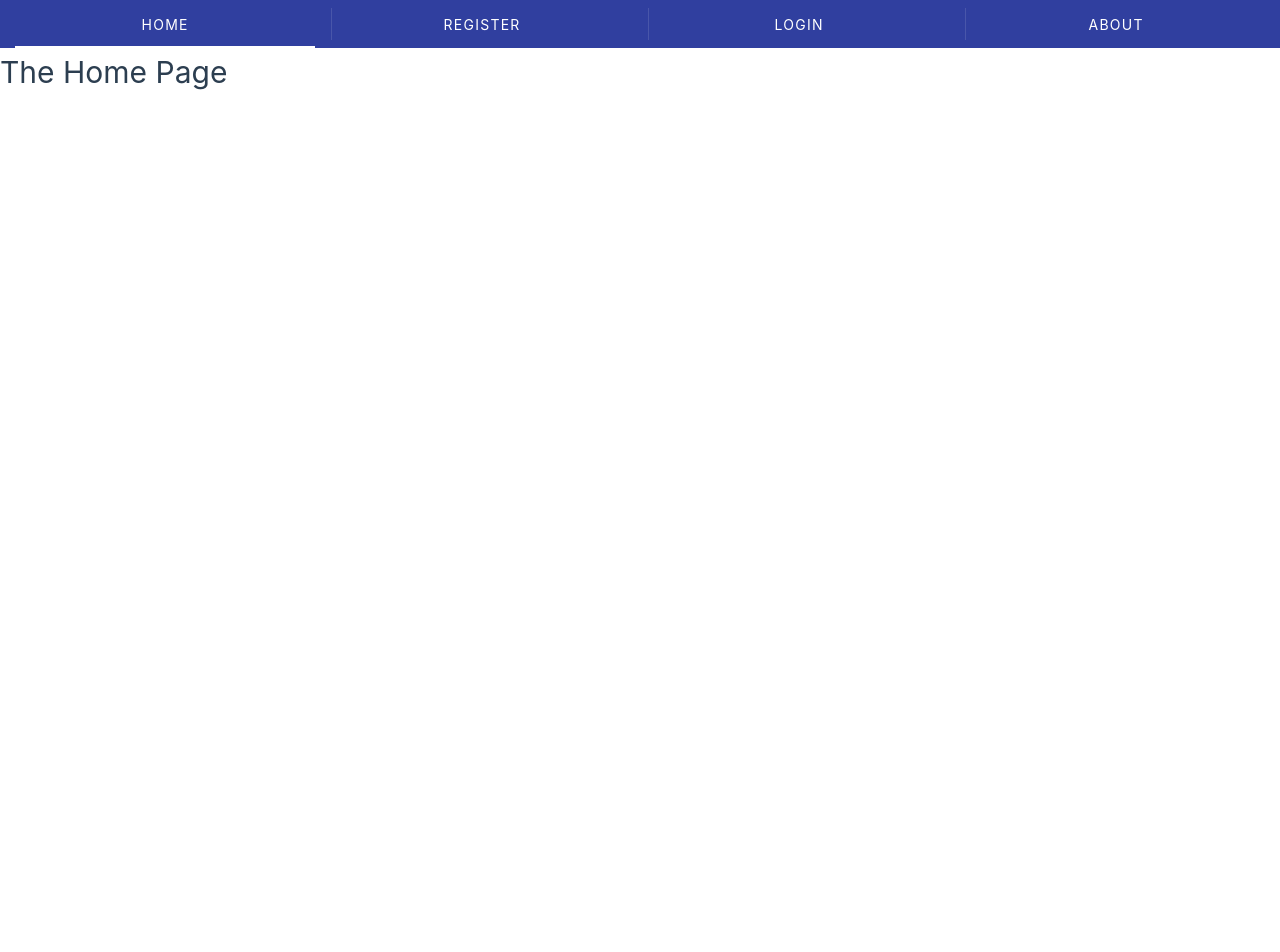
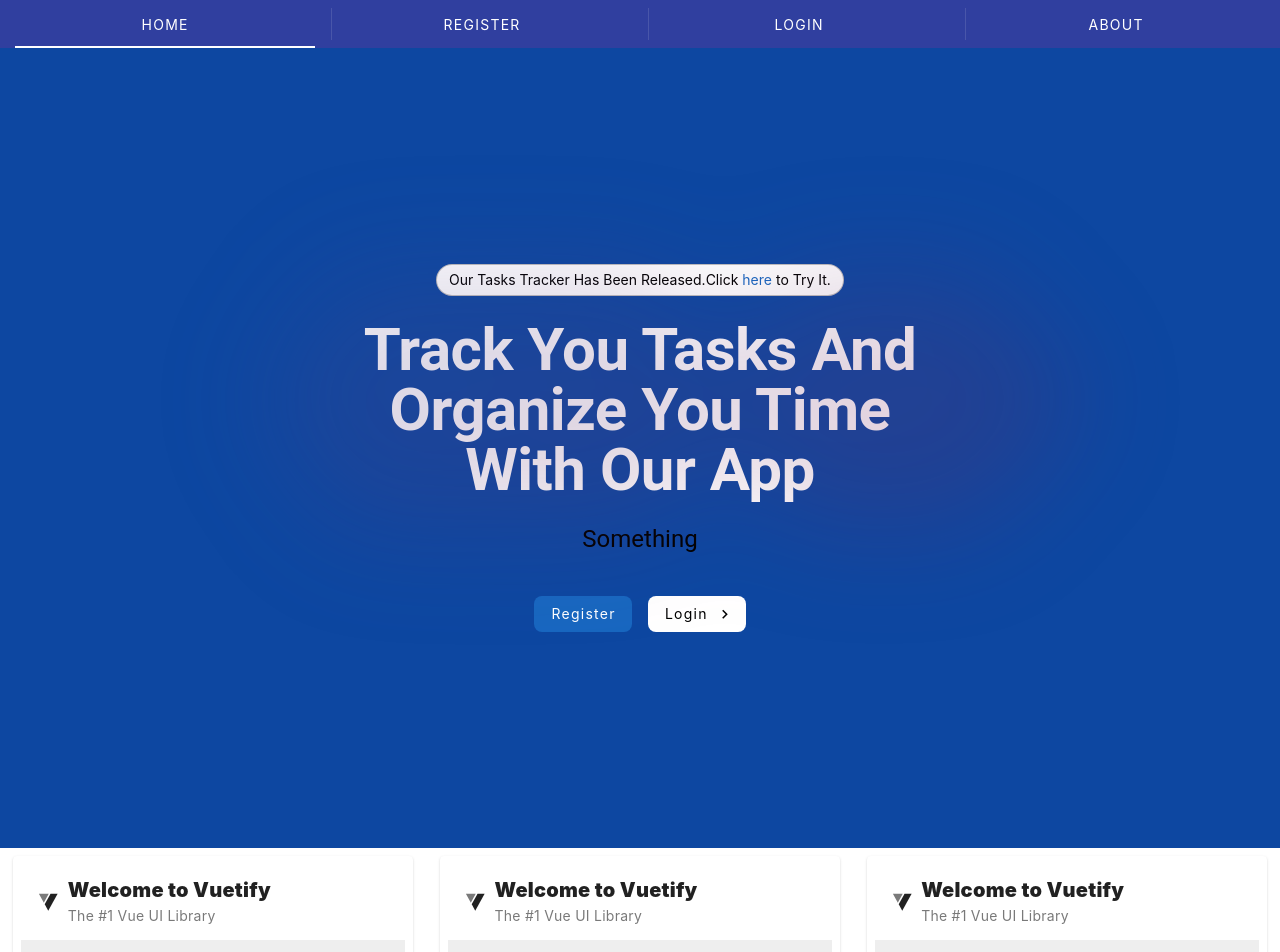
Before and after one commit to OmarAglan/Tracking-App, a Vue app in the folder client/: page / in a window 1280 px wide. Shown: the top 952 px of the page. Before the commit the page ends 800 px from the top, so only its background shows below. Built offline with nearby package versions, Linux system fonts and the light colour scheme.

Commit message:
Update On Home View

```diff
--- a/client/src/services/AuthenticationService.js
+++ b/client/src/services/AuthenticationService.js
@@ -9,5 +9,8 @@ import Api from "./Api";
 export default {
     register(credentials) {
         return Api().post('/register', credentials);
+    },
+    login(credentials) {
+
     }
 }
--- a/client/src/views/HomeView.vue
+++ b/client/src/views/HomeView.vue
@@ -2,7 +2,110 @@
 </script>
 
 <template>
-  <div>
-    <h1>The Home Page</h1>
+  <v-layout>
+    <v-main :min-height="$vuetify.display.mdAndUp ? 800 : 550" class="bg-blue-darken-4">
+      <v-container class="h-screen d-flex align-center justify-center">
+        <div class="w-100 w-md-50 text-center">
+          <v-chip border="thin opacity-25" color="surface" variant="flat">
+            <span class="hidden-sm-and-down">Our Tasks Tracker Has Been Released. </span> Click <a class="d-inline-block mx-1 text-decoration-none text-primary" href="/login">here</a> to Try It.
+          </v-chip>
+
+          <h1 class="text-h4 text-md-h2 font-weight-bold my-6">
+            Track You Tasks And Organize You Time With Our App
+          </h1>
+
+          <div class="text-body-1 text-md-h5 mb-10 text-black">
+            Something
+          </div>
+
+          <div class="d-flex ga-4 justify-center">
+            <v-btn
+              class="text-none"
+              color="primary"
+              flat
+              rounded="lg"
+              text="Register"
+              href="/register"
+            />
+
+            <v-btn
+              append-icon="mdi-chevron-right"
+              class="text-none text-black"
+              flat
+              rounded="lg"
+              text="Login"
+              href="/login"
+            />
+          </div>
+        </div>
+
+        <div class="v-bg position-absolute top-0 right-0 left-0 bottom-0">
+          <div aria-hidden="true" class="overflow-hidden opacity-20 w-100 h-100" />
+        </div>
+      </v-container>
+    </v-main>
+  </v-layout>
+
+  <!-- three Futures -->
+  <div class="d-flex justify-space-around flex-row mb-6">
+      <v-card
+        class="ma-2 pa-2"
+        prepend-icon="$vuetify"
+        subtitle="The #1 Vue UI Library"
+        width="400"
+        append-icon="ass"
+      >
+        <template v-slot:title>
+          <span class="font-weight-black">Welcome to Vuetify</span>
+        </template>
+
+        <v-card-text class="bg-surface-light pt-4">
+          Lorem ipsum dolor sit amet consectetur adipisicing elit. Commodi, ratione debitis quis est labore voluptatibus! Eaque cupiditate minima, at placeat totam, magni doloremque veniam neque porro libero rerum unde voluptatem!
+        </v-card-text>
+      </v-card>
+      <v-card
+        class="ma-2 pa-2"
+        prepend-icon="$vuetify"
+        subtitle="The #1 Vue UI Library"
+        width="400"
+      >
+        <template v-slot:title>
+          <span class="font-weight-black">Welcome to Vuetify</span>
+        </template>
+
+        <v-card-text class="bg-surface-light pt-4">
+          Lorem ipsum dolor sit amet consectetur adipisicing elit. Commodi, ratione debitis quis est labore voluptatibus! Eaque cupiditate minima, at placeat totam, magni doloremque veniam neque porro libero rerum unde voluptatem!
+        </v-card-text>
+      </v-card>
+      <v-card
+      class="ma-2 pa-2"
+      prepend-icon="$vuetify"
+      subtitle="The #1 Vue UI Library"
+      width="400"
+    >
+      <template v-slot:title>
+        <span class="font-weight-black">Welcome to Vuetify</span>
+      </template>
+
+      <v-card-text class="bg-surface-light pt-4">
+        Lorem ipsum dolor sit amet consectetur adipisicing elit. Commodi, ratione debitis quis est labore voluptatibus! Eaque cupiditate minima, at placeat totam, magni doloremque veniam neque porro libero rerum unde voluptatem!
+      </v-card-text>
+    </v-card>
   </div>
 </template>
+<style scoped>
+.v-bg {
+  filter: blur(56px);
+  pointer-events: none;
+}
+
+.v-bg > div {
+  background: linear-gradient(
+    to bottom right,
+    rgb(var(--v-theme-primary)),
+    rgb(var(--v-theme-error))
+  );
+  z-index: -10;
+  clip-path: polygon(20% 50%, 27% 66%, 41% 66%, 50% 50%, 41% 34%, 27% 34%, 20% 50%, 55% 50%, 62% 66%, 76% 66%, 85% 50%, 76% 34%, 62% 34%, 55% 50%, 30% 50%, 37% 66%, 51% 66%, 60% 50%, 51% 34%, 37% 34%, 30% 50%);
+}
+</style>
```
Also changed, not shown: 1 other file (tests, documents, lock files or other folders).
